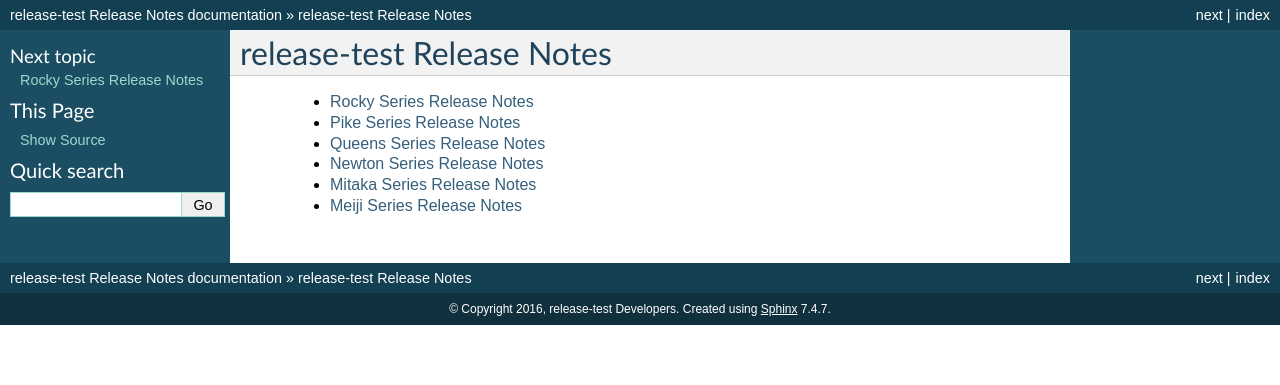
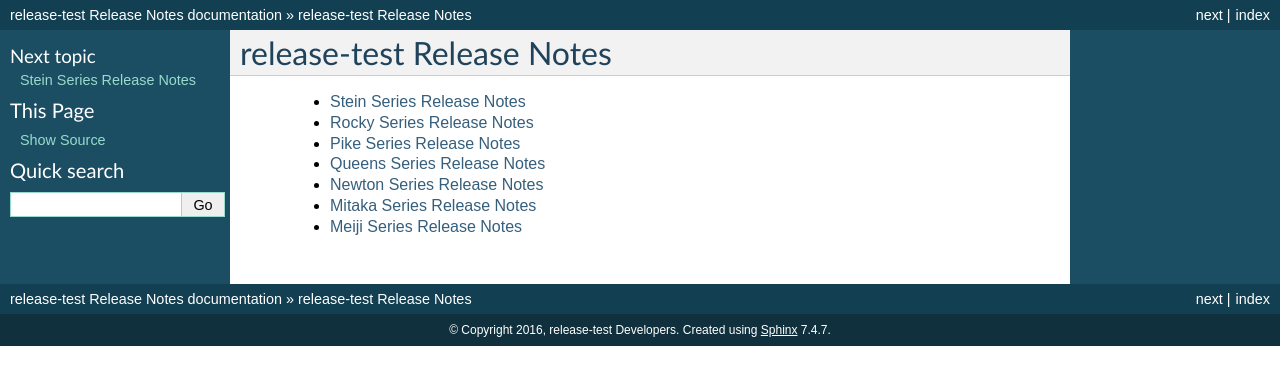
Before and after one commit to openstack/release-test, a Sphinx documentation site: the page built from releasenotes/source/index.rst, in a window 1280 px wide. Shown: the top 385 px of the page. Built offline with Sphinx 7.4.7, drawn with Linux system fonts in a browser that asks for light colours; pages that are not in the unit, such as notebooks, are missing from menus.

Commit message:
Update master for stable/stein
Add file to the reno documentation build to show release notes for
stable/stein.

Use pbr instruction to increment the minor version number
automatically so that master versions are higher than the versions on
stable/stein.

Change-Id: I1404c575b0fc5aeae282ad6ee5f0ea5a205b3aa4
Sem-Ver: feature

```diff
--- a/releasenotes/source/index.rst
+++ b/releasenotes/source/index.rst
@@ -6,6 +6,7 @@
     :maxdepth: 1
 
     unreleased
+    stein
     rocky
     pike
     queens
--- /dev/null
+++ b/releasenotes/source/stein.rst
@@ -0,0 +1,6 @@
+===================================
+ Stein Series Release Notes
+===================================
+
+.. release-notes::
+   :branch: stable/stein
```
